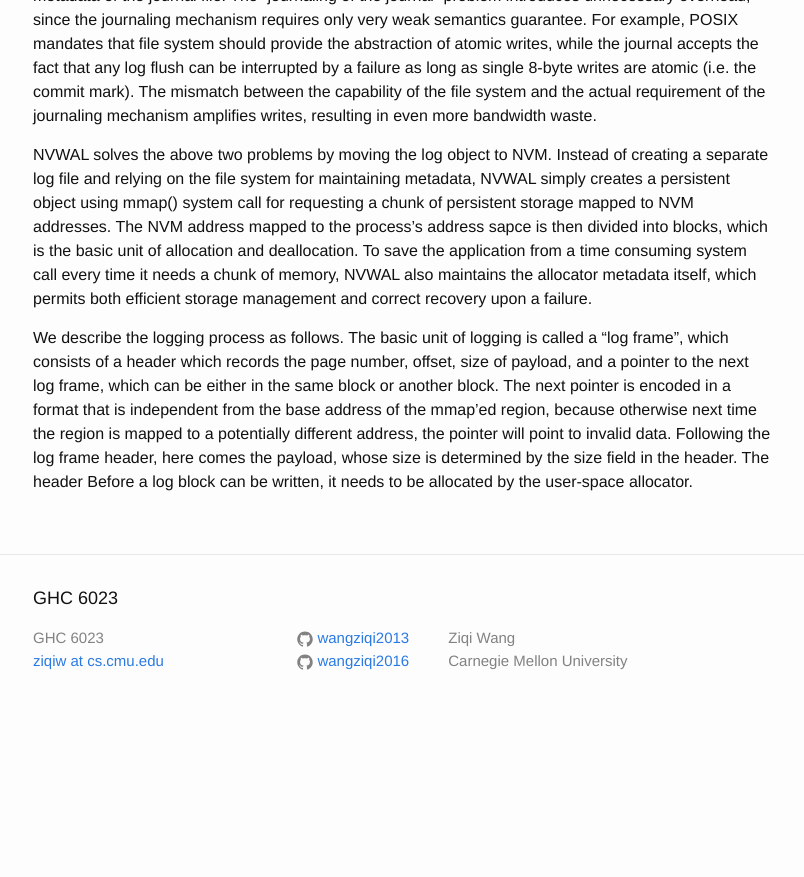
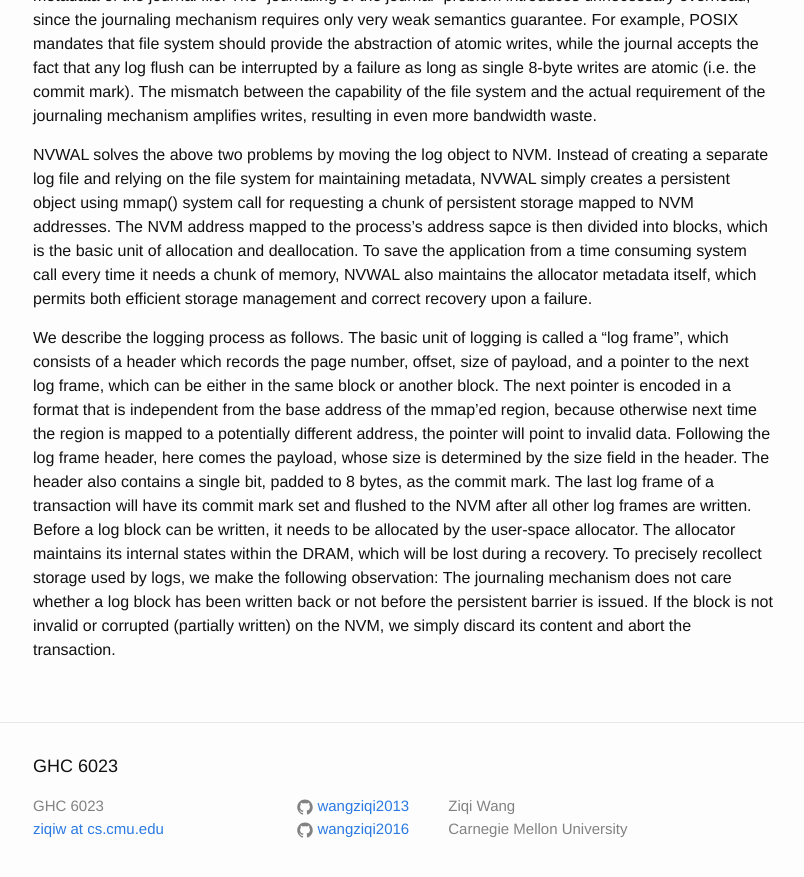
Before and after one commit to wangziqi2013/wangziqi2013.github.io, a Jekyll site: the page built from _posts/2019-10-28-nvwal.markdown, in a window 1280 px wide and 900 px high, scrolled down 931 px. Shown: the top 877 px of the window, without its empty margins (237-1041 px from the left). Built offline with Jekyll 4.4.1, drawn with Linux system fonts in a browser that asks for light colours; before the commit the page ends 1663 px from its top, so only the background shows below that.

Commit message:
Adding observation

```diff
--- a/_posts/2019-10-28-nvwal.markdown
+++ b/_posts/2019-10-28-nvwal.markdown
@@ -47,6 +47,10 @@ which records the page number, offset, size of payload, and a pointer to the nex
 same block or another block. The next pointer is encoded in a format that is independent from the base address of the mmap'ed
 region, because otherwise next time the region is mapped to a potentially different address, the pointer will point
 to invalid data. Following the log frame header, here comes the payload, whose size is determined by the size field in the
-header. The header
-Before a log block can be written, it needs to be allocated by the user-space
-allocator.
+header. The header also contains a single bit, padded to 8 bytes, as the commit mark. The last log frame of a transaction
+will have its commit mark set and flushed to the NVM after all other log frames are written.
+Before a log block can be written, it needs to be allocated by the user-space allocator. The allocator maintains its
+internal states within the DRAM, which will be lost during a recovery. To precisely recollect storage used by logs,
+we make the following observation: The journaling mechanism does not care whether a log block has been written back
+or not before the persistent barrier is issued. If the block is not invalid or corrupted (partially written) on the NVM,
+we simply discard its content and abort the transaction.
```
